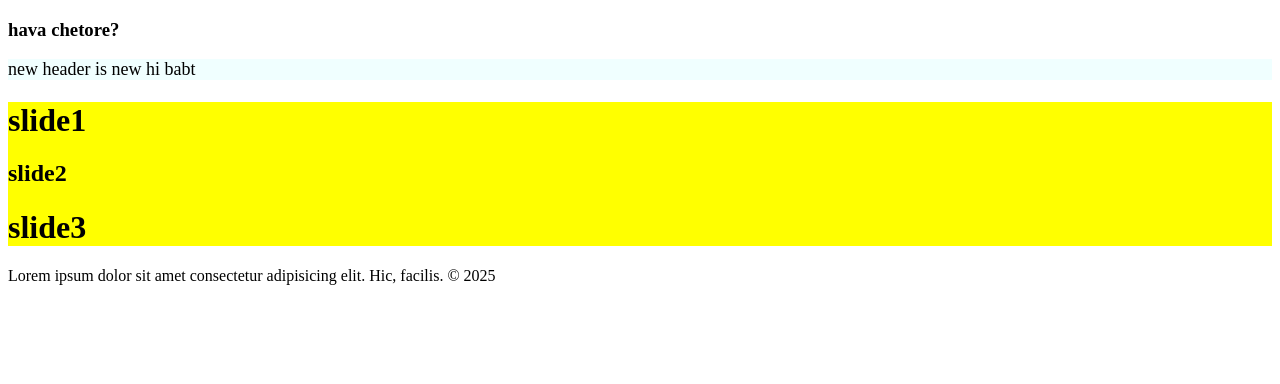
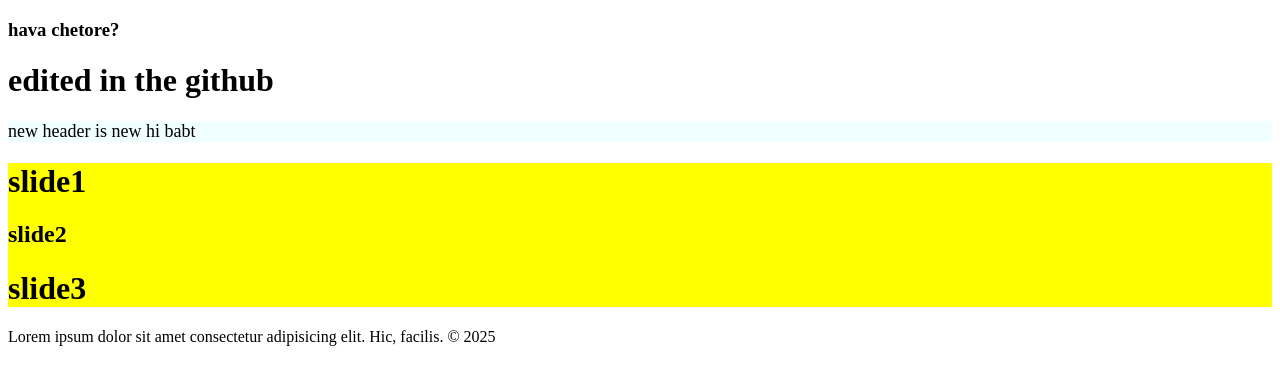
Before and after one commit to SinaEu/learn-git, a website: page index.html in a window 1280 px wide. Drawn offline with Linux system fonts and the light colour scheme.

Commit message:
creat a h1 tag in the github index.html

```diff
--- a/index.html
+++ b/index.html
@@ -8,6 +8,7 @@
 </head>
 <h3>hava chetore?</h3>
 <body>
+    <h1>edited in the github</h1>
     <header>
         <header>
             new header is new
```
